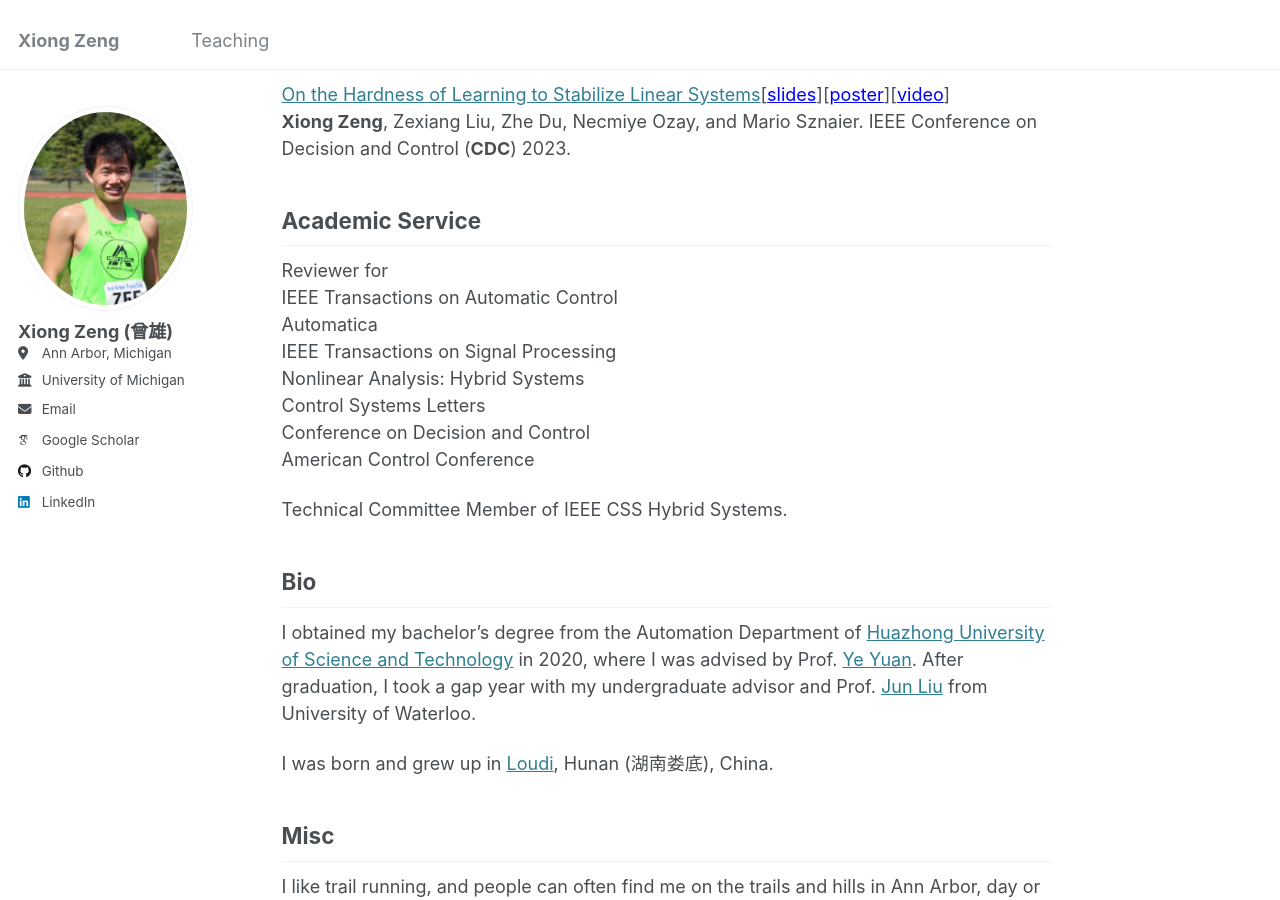
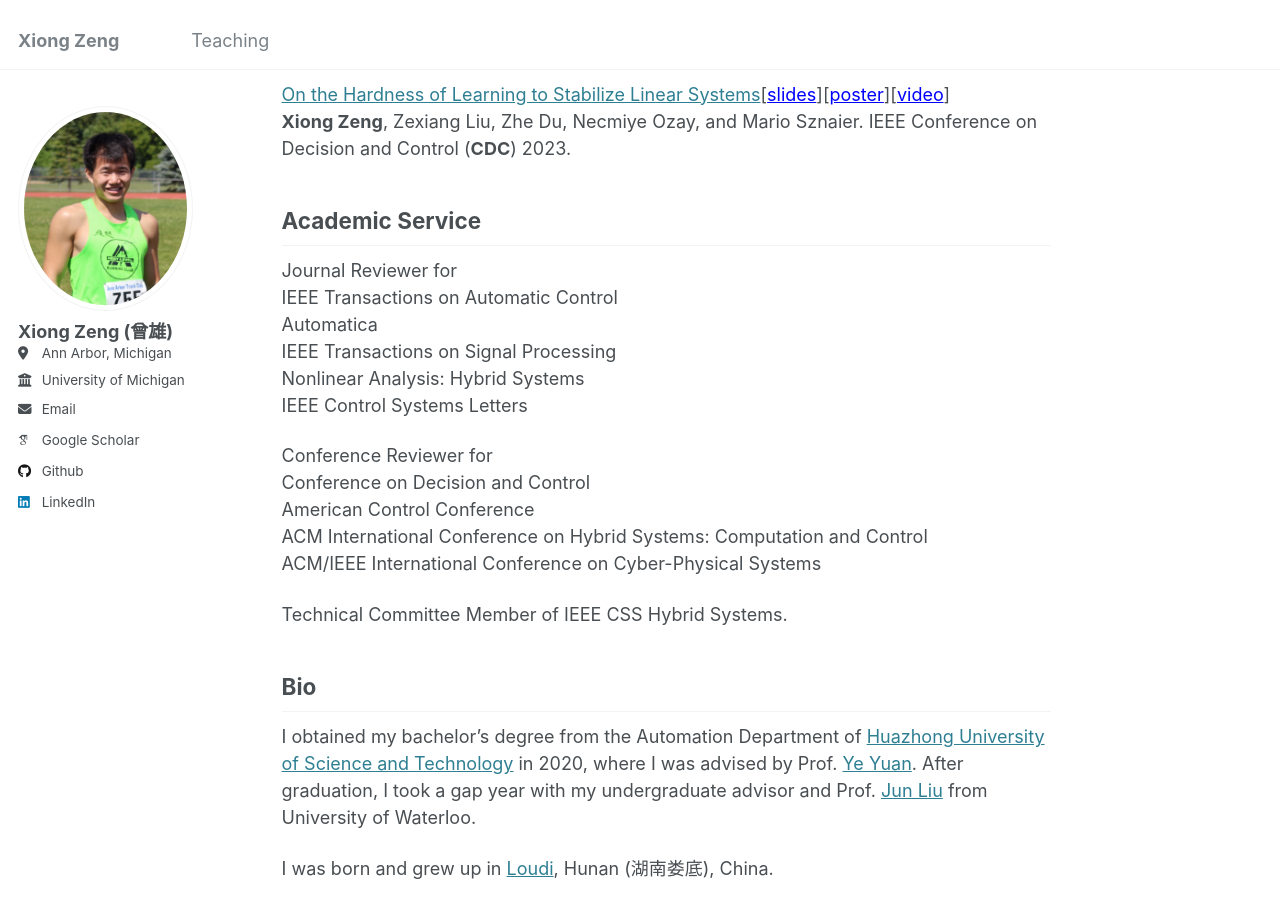
Before and after one commit to zengxiong111/zengxiong.github.io, a Jekyll site: the page built from _pages/about.md, in a window 1280 px wide and 900 px high, scrolled down 1353 px. Built offline with Jekyll 4.4.1, drawn with Linux system fonts in a browser that asks for light colours; some web fonts are replaced.

Commit message:
Update about.md

```diff
--- a/_pages/about.md
+++ b/_pages/about.md
@@ -43,14 +43,18 @@ You can check <a href="https://github.com/zengxiong111/zengxiong.github.io/blob/
 &nbsp;
 ## Academic Service
 
-Reviewer for <br>
+Journal Reviewer for <br>
 IEEE Transactions on Automatic Control  <br>
 Automatica  <br>
 IEEE Transactions on Signal Processing  <br>
 Nonlinear Analysis: Hybrid Systems   <br>
-Control Systems Letters  <br>
+IEEE Control Systems Letters  <br>
+
+Conference Reviewer for <br>
 Conference on Decision and Control   <br>
 American Control Conference   <br>
+ACM International Conference on Hybrid Systems: Computation and Control <br>
+ACM/IEEE International Conference on Cyber-Physical Systems <br>
 
 Technical Committee Member of IEEE CSS Hybrid Systems.
 &nbsp;
```
